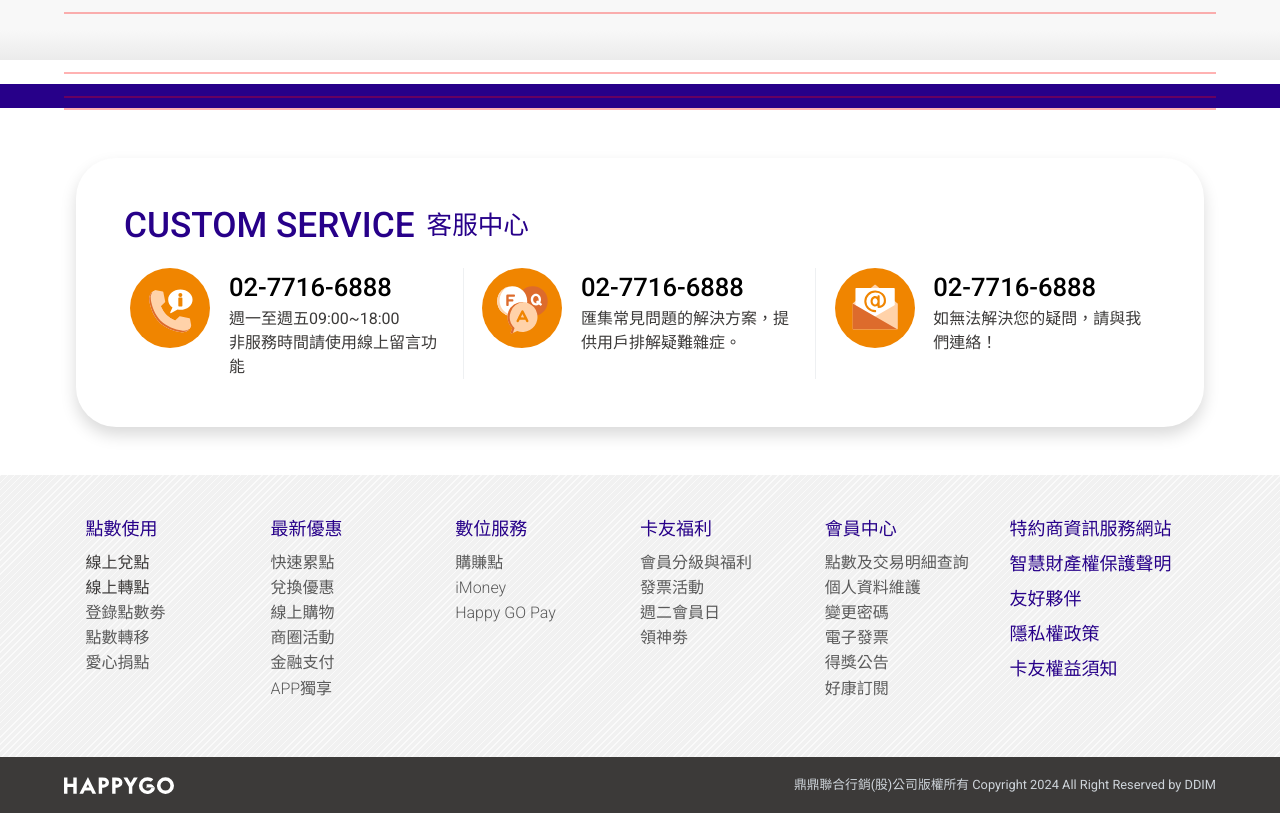
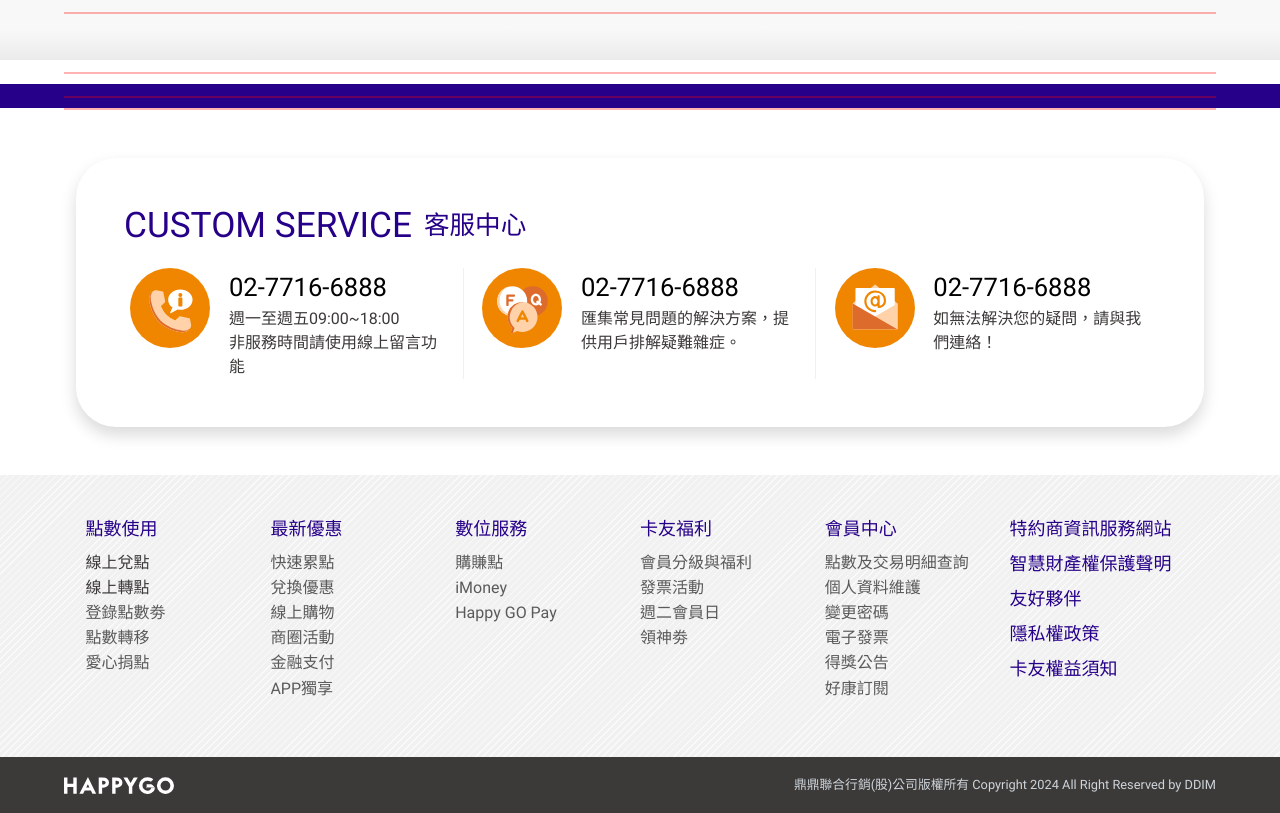
Before and after one commit to crazyms520/happygo, a plain HTML site: page index.html in a window 1280 px wide. Drawn offline with nearby package versions, Linux system fonts and the light colour scheme.

```diff
--- a/scss/public.scss
+++ b/scss/public.scss
@@ -5,6 +5,18 @@
 $mainBlack: #3c3a39; // 深黑色
 $mainOrange: #F08500; // 主要-橘色
 $textGray: #3C3A39; // 灰色字
+
+@font-face {
+  font-family: "custom-sans-serif";
+  src: local("Noto Sans TC"), local("微軟正黑體"), local("Microsoft JhengHei");
+  unicode-range: U+4E00-9FFF;
+}
+
+@font-face {
+  font-family: "custom-sans-serif";
+  src: local("Roboto"), local("Helvetica Neue");
+  unicode-range: U+00-024F;
+}
 
 * {
   &, &:after, &:before {
@@ -30,7 +42,9 @@
 
   font-size: medium;
   text-align: center;
-  font-family: "Roboto", "Noto Sans TC", "Helvetica Neue", "HelveticaNeue", Helvetica, Arial, sans-serif;
+
+  font-family:"custom-sans-serif";
+  // font-family:"Roboto", "Noto Sans TC", "Helvetica Neue", "HelveticaNeue", Helvetica, Arial, sans-serif;
 
   // 文字染色，背景色、文字色
   @include selection(rgba(120, 186, 255, 1.00), rgba(255, 255, 255, 1));
@@ -173,6 +187,7 @@
 .f16-gray {
   color: $textGray;
   font-size: 1rem;
+  font-weight: 300;
 }
 
 .f26-b-black {
```
Also changed, not shown: css/public.css.
